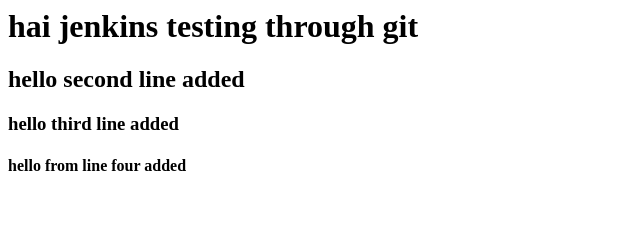
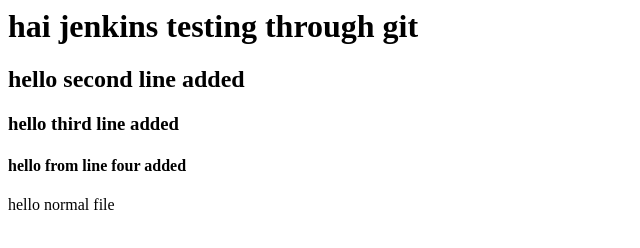
Before and after one commit to awsdevops418/jenkins, a plain HTML site: page index.html in a window 1280 px wide. Shown: the whole page, without its empty margins (0-640 px from the left). Drawn offline with Linux system fonts and the light colour scheme.

Commit message:
index master

```diff
--- a/index.html
+++ b/index.html
@@ -2,3 +2,4 @@
 <h2> hello second line added </h2>
 <h3> hello third line added </h3>
 <h4> hello from line four added </h4>
+<h8> hello normal file </h8>
```
